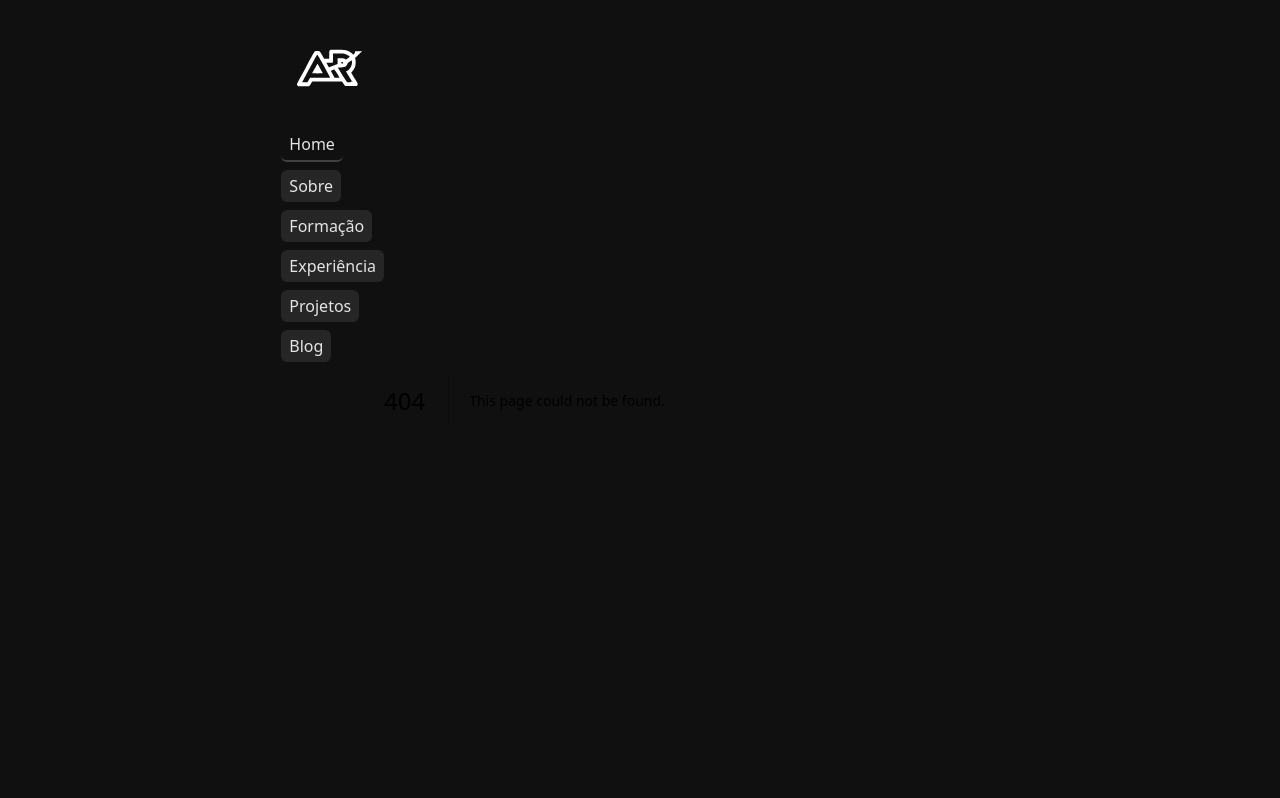
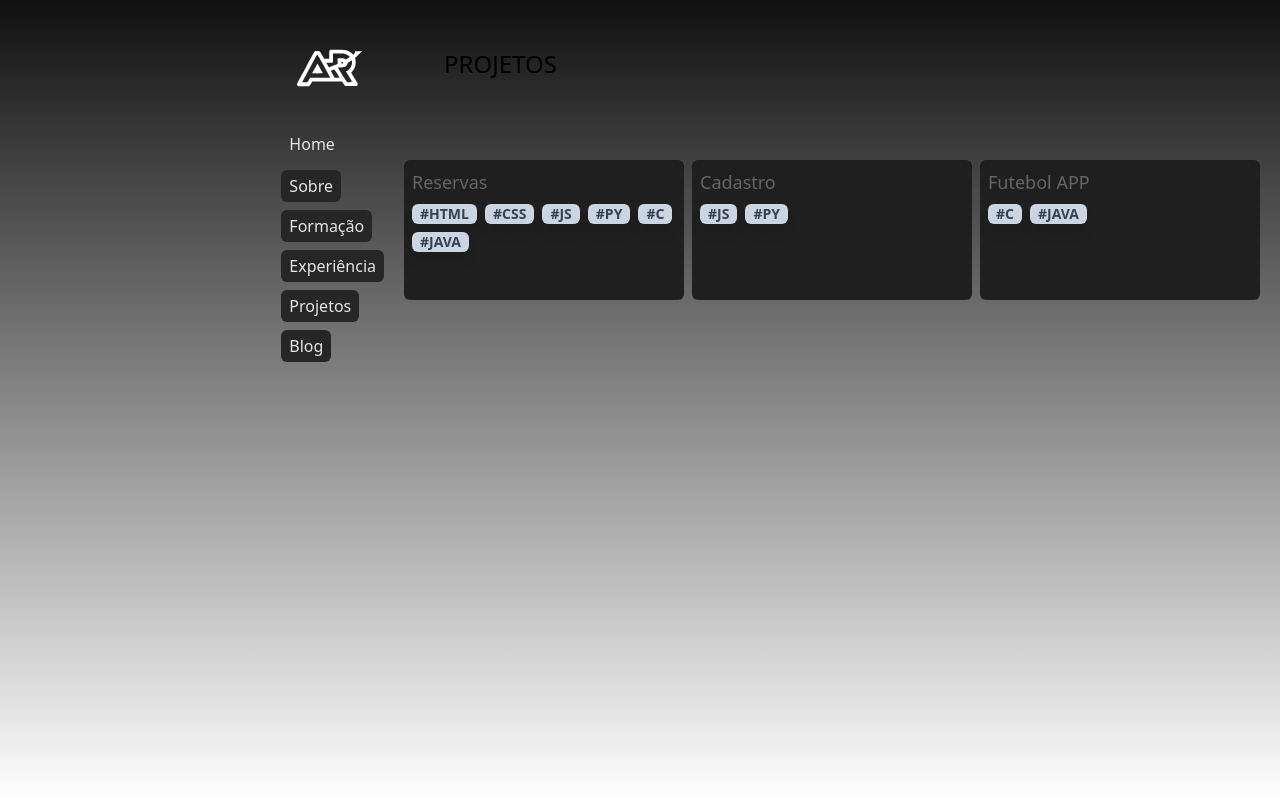
Before and after one commit to rafaapcode/portfolio-new, a Next.js app: page /projects in a window 1280 px wide. Before the commit this address had no page. Built offline with nearby package versions, Linux system fonts and the light colour scheme.

Commit message:
feat: projects cards completed

```diff
--- /dev/null
+++ b/app/components/tag.jsx
@@ -0,0 +1,11 @@
+"use client";
+
+export default function Tags({ techname }) {
+  return (
+    <span
+      className="font-semibold px-2 text-sm rounded-md shadow-lg bg-slate-300 text-slate-700 hover:shadow-slate-500/50 cursor-pointer transition-all ease-out duration-100"
+    >
+      #{techname}
+    </span>
+  );
+}
--- a/app/experience/page.jsx
+++ b/app/experience/page.jsx
@@ -35,10 +35,15 @@ export default function Experience() {
       <div className="mt-10 w-full h-[70%] lg:h-[75%] flex justify-center md:justify-start lg:justify-start flex-wrap gap-x-2 gap-y-5 overflow-y-auto">
         {items.map((item) => (
           <motion.div
+            initial={{ scaleX: 0 }}
+            animate={{ scaleX: 1 }}
+            transition={{ duration: 0.2 }}
             className="flex flex-col justify-evenly shadow-md shadow-[#2b2727] hover:bg-[#2b2727] cursor-pointer w-full lg:w-[35%] md:w-[60%] md:mx-auto lg:mx-0 bg-[#1f1d1d] rounded-md px-2 py-3"
           >
             <div className="w-full flex flex-col lg:flex-row lg:justify-around items-center">
-              <motion.p className="text-base md:text-lg">{item.empresa}</motion.p>
+              <motion.p className="text-base md:text-lg">
+                {item.empresa}
+              </motion.p>
               <motion.p className="text-sm md:text-base text-[#494949]">
                 {item.cargo}
               </motion.p>
--- a/app/page.jsx
+++ b/app/page.jsx
@@ -4,6 +4,7 @@ import Image from "next/image";
 import Link from "next/link";
 import Title from "./components/title";
 import Paragraphs from "./components/paragraphs";
+import Tags from "./components/tag";
 import { motion } from "framer-motion";
 
 export default function Home() {
@@ -101,12 +102,7 @@ export default function Home() {
         className="md:px-10 lg:px-10 mt-5 mb-5 w-full lg:w-[75%] md:w-[90%] h-16 flex items-center flex-wrap gap-x-2 gap-y-2"
       >
         {techs.map((techName) => (
-          <span
-            key={techName}
-            className="font-semibold px-2 text-sm rounded-md shadow-lg bg-slate-300 text-slate-700 hover:shadow-slate-500/50 cursor-pointer transition-all ease-out duration-100"
-          >
-            #{techName}
-          </span>
+         <Tags key={techName} techname={techName} />
         ))}
       </motion.div>
       <Paragraphs
--- /dev/null
+++ b/app/projects/page.jsx
@@ -0,0 +1,55 @@
+"use client";
+
+import Title from "../components/title";
+import Tags from "../components/tag";
+import React, { useState } from "react";
+import { motion, AnimatePresence } from "framer-motion";
+
+export default function Projects() {
+  const [selectedId, setSelectedId] = useState(null);
+  const [selectedItem, setSelectedItem] = useState({});
+
+  const items = [
+    { id: 1, nome: "Reservas", desc: "teste do teste", techs: ["HTML", "CSS", "JS", "PY", "C", "JAVA"] },
+    { id: 2, nome: "Cadastro", desc: "teste do teste", techs: ["JS", "PY"] },
+    { id: 3, nome: "Futebol APP", desc: "teste do teste", techs: ["C", "JAVA"] },
+  ];
+
+  return (
+    <section className="w-full lg:w-[70%] h-[80%] lg:h-screen md:h-screen px-5 overflow-auto">
+      <Title title="Projetos" />
+      <div className="mt-10 w-full flex gap-x-2 h-[50%]">
+        {items.map((item) => (
+          <motion.div
+            className="mt-10 p-2 bg-[#201f1f] w-[35%] h-[35%] rounded-md cursor-pointer"
+            layoutId={item.id}
+            onClick={() => {
+              setSelectedId(item.id);
+              setSelectedItem(item);
+            }}
+          >
+            <motion.p className="text-base md:text-lg text-[#666565]">{item.nome}</motion.p>
+            <div className="mt-2 w-full flex gap-x-2 gap-y-2 flex-wrap">
+              {item.techs.map(tech => (
+                <Tags key={tech} techname={tech} />
+              ))}
+            </div>
+          </motion.div>
+        ))}
+        <AnimatePresence>
+          {selectedId && (
+            <motion.div className="bg-red-300" layoutId={selectedId}>
+              <motion.h5>{selectedItem.nome}</motion.h5>
+              <motion.button
+                className="bg-orange-300"
+                onClick={() => setSelectedId(null)}
+              >
+                exit
+              </motion.button>
+            </motion.div>
+          )}
+        </AnimatePresence>
+      </div>
+    </section>
+  );
+}
```
